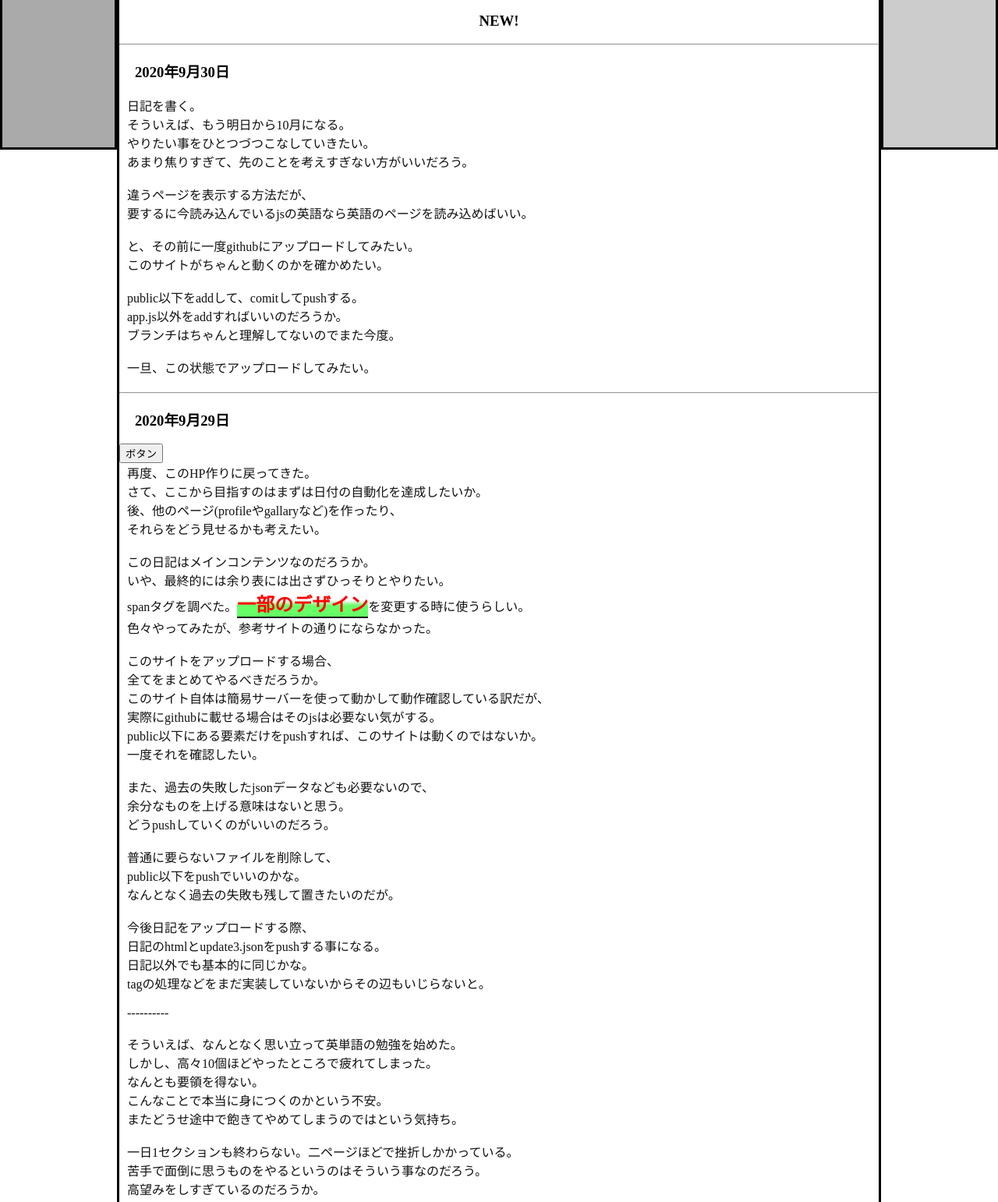
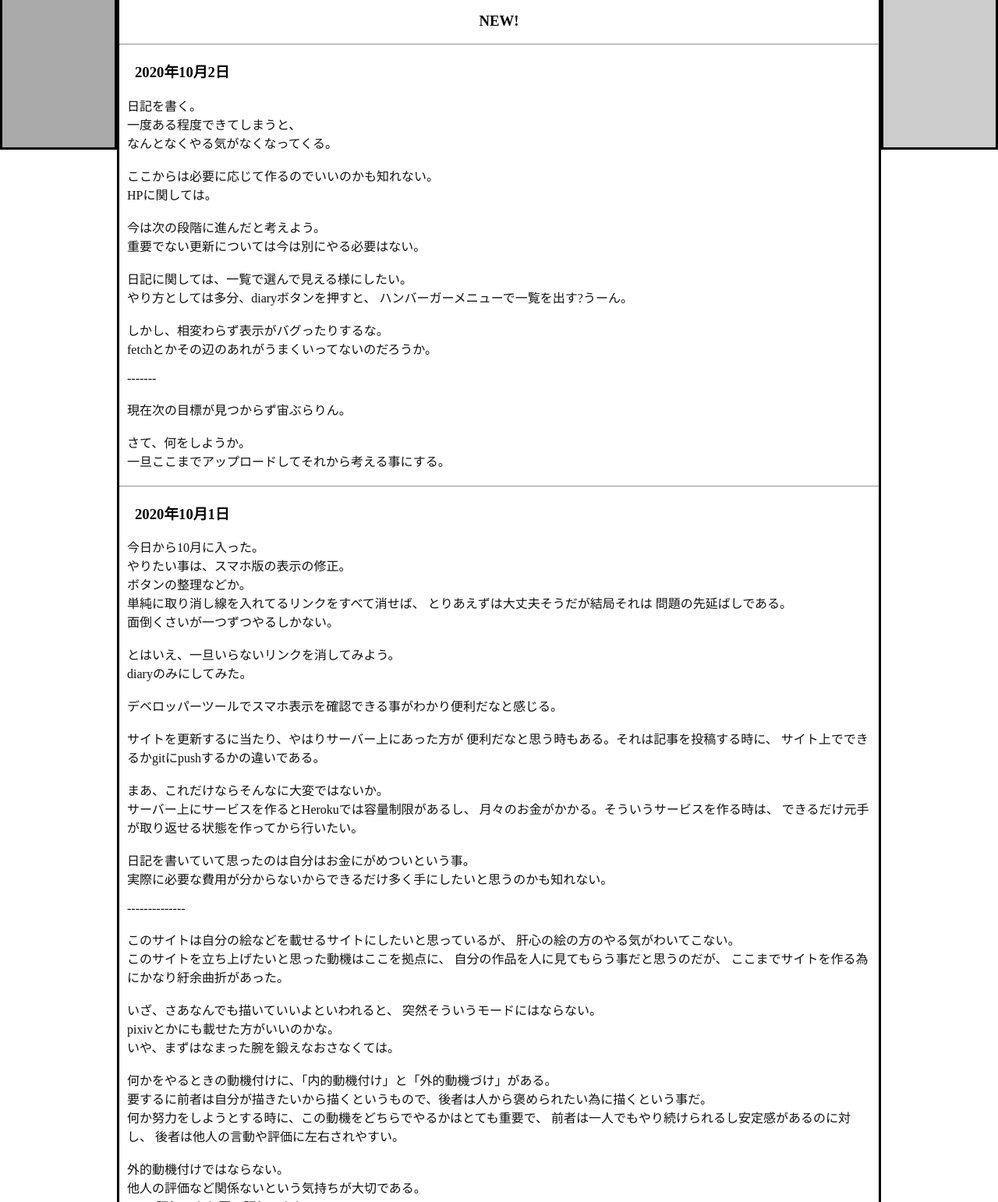
Before and after one commit to lgp-base/lgp-home-public2, a plain HTML site: page index.html in a window 1280 px wide. Shown: the part 658-2200 px from the top of the page at 78% size. Drawn offline with Linux system fonts and the light colour scheme.

Commit message:
add diary

```diff
--- /dev/null
+++ b/diary/2020/10/1.html
@@ -0,0 +1,61 @@
+<h3 class="left" id="date">2020年10月1日</h3>
+<p class="dia">
+  今日から10月に入った。<br>
+  やりたい事は、スマホ版の表示の修正。<br>
+  ボタンの整理などか。<br>
+  単純に取り消し線を入れてるリンクをすべて消せば、
+  とりあえずは大丈夫そうだが結局それは
+  問題の先延ばしである。<br>
+  面倒くさいが一つずつやるしかない。<br>
+  <br>
+  とはいえ、一旦いらないリンクを消してみよう。<br>
+  diaryのみにしてみた。<br>
+  <br>
+  デベロッパーツールでスマホ表示を確認できる事がわかり便利だなと感じる。<br>
+  <br>
+  サイトを更新するに当たり、やはりサーバー上にあった方が
+  便利だなと思う時もある。それは記事を投稿する時に、
+  サイト上でできるかgitにpushするかの違いである。<br>
+  <br>
+  まあ、これだけならそんなに大変ではないか。<br>
+  サーバー上にサービスを作るとHerokuでは容量制限があるし、
+  月々のお金がかかる。そういうサービスを作る時は、
+  できるだけ元手が取り返せる状態を作ってから行いたい。<br>
+  <br>
+  日記を書いていて思ったのは自分はお金にがめついという事。<br>
+  実際に必要な費用が分からないからできるだけ多く手にしたいと思うのかも知れない。<br>
+  <br>
+  --------------<br>
+  <br>
+  このサイトは自分の絵などを載せるサイトにしたいと思っているが、
+  肝心の絵の方のやる気がわいてこない。<br>
+  このサイトを立ち上げたいと思った動機はここを拠点に、
+  自分の作品を人に見てもらう事だと思うのだが、
+  ここまでサイトを作る為にかなり紆余曲折があった。<br>
+  <br>
+  いざ、さあなんでも描いていいよといわれると、
+  突然そういうモードにはならない。<br>
+  pixivとかにも載せた方がいいのかな。<br>
+  いや、まずはなまった腕を鍛えなおさなくては。<br>
+  <br>
+  何かをやるときの動機付けに、「内的動機付け」と「外的動機づけ」がある。<br>
+  要するに前者は自分が描きたいから描くというもので、後者は人から褒められたい為に描くという事だ。<br>
+  何か努力をしようとする時に、この動機をどちらでやるかはとても重要で、
+  前者は一人でもやり続けられるし安定感があるのに対し、
+  後者は他人の言動や評価に左右されやすい。<br>
+  <br>
+  外的動機付けではならない。<br>
+  他人の評価など関係ないという気持ちが大切である。<br>
+  (いい評価であれ悪い評価であれ)
+  <br>
+  もちろん時には人の意見にも耳を傾けなければならない時もあるかも知れないが、
+  それはもっと先の話でいい。<br>
+  <br>
+  まずは確たる自分を作る事が最優先である。
+  <br>
+  --------------<br>
+  <br>
+  この日記をWebに載せるの何か違う気がする。<br>
+  <br>
+
+</p>
--- /dev/null
+++ b/diary/2020/10/2.html
@@ -0,0 +1,26 @@
+<h3 class="left" id="date">2020年10月2日</h3>
+<p class="dia">
+  日記を書く。<br>
+  一度ある程度できてしまうと、<br>
+  なんとなくやる気がなくなってくる。<br>
+  <br>
+  ここからは必要に応じて作るのでいいのかも知れない。<br>
+  HPに関しては。<br>
+  <br>
+  今は次の段階に進んだと考えよう。<br>
+  重要でない更新については今は別にやる必要はない。<br>
+  <br>
+  日記に関しては、一覧で選んで見える様にしたい。<br>
+  やり方としては多分、diaryボタンを押すと、
+  ハンバーガーメニューで一覧を出す?うーん。<br>
+  <br>
+  しかし、相変わらず表示がバグったりするな。<br>
+  fetchとかその辺のあれがうまくいってないのだろうか。<br>
+  <br>
+  -------<br>
+  <br>
+  現在次の目標が見つからず宙ぶらりん。<br>
+  <br>
+  さて、何をしようか。<br>
+  一旦ここまでアップロードしてそれから考える事にする。
+</p>
--- a/diary/2020/9/29.html
+++ b/diary/2020/9/29.html
@@ -1,6 +1,6 @@
 <h3 class="left" id="date">2020年9月29日</h3>
 <div>
-  <input id="testjs" onclick="alert('OK');" type="button" value="ボタン">
+  <!-- <input id="testjs" onclick="alert('OK');" type="button" value="ボタン"> -->
 </div>
 <p class="dia">
   再度、このHP作りに戻ってきた。<br>
--- a/diary/2020/9/30.html
+++ b/diary/2020/9/30.html
@@ -16,5 +16,18 @@
   ブランチはちゃんと理解してないのでまた今度。<br>
   <br>
   一旦、この状態でアップロードしてみたい。<br>
+  <br>
+  ↓<br>
+  <br>
+  してみた。<br>
+  まず一つ、スマホで見るとメニューやトップがぐちゃぐちゃ。
+  下に表示するメニューはボタン3つくらいにして、高くする。
+  タイトル部分はcssをいじってしっかり納めたい。<br>
+  <br>
+  しかし、この投稿システムはまだ大分粗い。<br>
+  表示される日付がめちゃくちゃになるのはなんでだろう。<br>
+  <br>
+  現状ありあわせの画像で間に合わせているが、
+  そのうち、アイコンやトップ画像も考えたい。<br>
 
 </p>
--- a/index.html
+++ b/index.html
@@ -36,7 +36,7 @@
       <div class="diary" id="dia5"></div><hr>
     </p>
     <script src="javascripts/getUPDATE.js"></script>
-    <script src="javascripts/test.js"></script>
+    <!-- <script src="javascripts/test.js"></script> -->
   </main>
   <aside>right</aside>
   </div>
--- a/javascripts/meinmenu.js
+++ b/javascripts/meinmenu.js
@@ -1,10 +1,10 @@
 // document.write("<a href='./index.html' class='btm' name='top'>top</a> ");
-document.write("<a href='./about.html' class='btm' id='no'>about</a> ");
-document.write("<a href='./comic.html' class='btm' id='no'>comic</a> ");
-document.write("<a href='./gallery.html' class='btm' id='no'>gallery</a> ");
+// document.write("<a href='./about.html' class='btm' id='no'>about</a> ");
+// document.write("<a href='./comic.html' class='btm' id='no'>comic</a> ");
+// document.write("<a href='./gallery.html' class='btm' id='no'>gallery</a> ");
 // document.write("<a href='./english.html' class='btm'>english</a> ");
 /* document.write("<a href='./helth.html' class='btm' id='no'>helth</a> ");
 document.write("<a href='./cook.html' class='btm' id='no'>cook</a> "); */
 document.write("<a href='./diary.html' class='btm'>diary</a> ");
-document.write("<a href='./profile.html' class='btm' id='no'>profile</a> ");
-document.write("<a href='./links.html' class='btm' id='no'>links</a> ");
+// document.write("<a href='./profile.html' class='btm' id='no'>profile</a> ");
+// document.write("<a href='./links.html' class='btm' id='no'>links</a> ");
--- a/javascripts/meinmenu_side.js
+++ b/javascripts/meinmenu_side.js
@@ -1,11 +1,11 @@
 document.write("<h3 class=\"menu\">- menu -</h3>");
 document.write("<li><a href='./index.html' name='top'>top</a></li> ");
-document.write("<li><a href='./about.html' id='no'>about</a></li>");
-document.write("<li><a href='./comic.html' id='no'>comic</a></li>");
-document.write("<li><a href='./gallery.html' id='no'>gallery</a></li>");
+// document.write("<li><a href='./about.html' id='no'>about</a></li>");
+// document.write("<li><a href='./comic.html' id='no'>comic</a></li>");
+// document.write("<li><a href='./gallery.html' id='no'>gallery</a></li>");
 // document.write("<li><a href='./english.html'>english</a></li>");
 /* document.write("<li><a href='./helth.html' id='no'>helth</a></li>");
 document.write("<li><a href='./cook.html' id='no'>cook</a></li>"); */
 document.write("<li><a href='./diary.html'>diary</a></li>");
-document.write("<li><a href='./profile.html' id='no'>profile</a></li>");
-document.write("<li><a href='./links.html' id='no'>links</a></li>");
+// document.write("<li><a href='./profile.html' id='no'>profile</a></li>");
+// document.write("<li><a href='./links.html' id='no'>links</a></li>");
--- a/json/update3.json
+++ b/json/update3.json
@@ -12,5 +12,7 @@
   [10, 2020, 9, 26, "diary", "diary/2020/9/26.html"],
   [11, 2020, 9, 28, "diary", "diary/2020/9/28.html"],
   [12, 2020, 9, 29, "diary", "diary/2020/9/29.html"],
-  [13, 2020, 9, 30, "diary", "diary/2020/9/30.html"]
+  [13, 2020, 9, 30, "diary", "diary/2020/9/30.html"],
+  [14, 2020, 10, 1, "diary", "diary/2020/10/1.html"],
+  [15, 2020, 10, 2, "diary", "diary/2020/10/2.html"]
 ]
--- a/stylesheets/style.css
+++ b/stylesheets/style.css
@@ -209,6 +209,8 @@ span {
   }
   .btm {
     flex: 1;
+    flex-wrap: wrap;
+    /* background-color: aqua; */
   }
   nav {
     position: fixed;
```
Also changed, not shown: javascripts/getUPDATE.js (+4 -4 lines).
